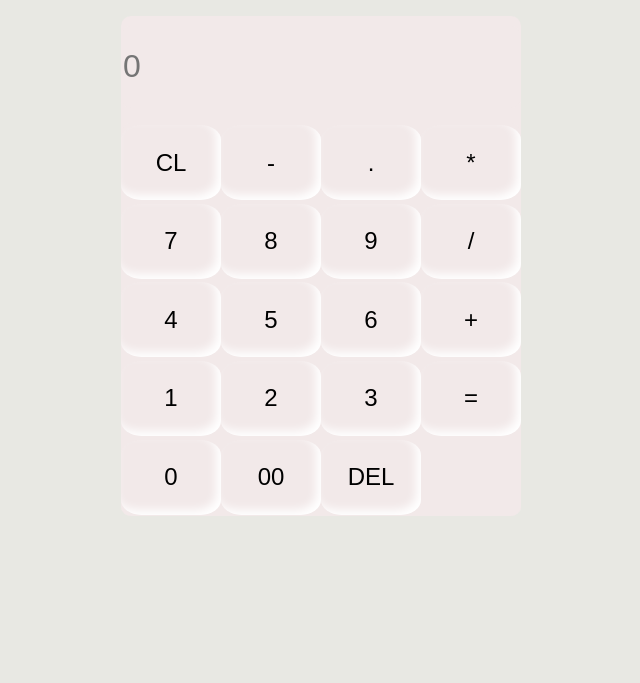
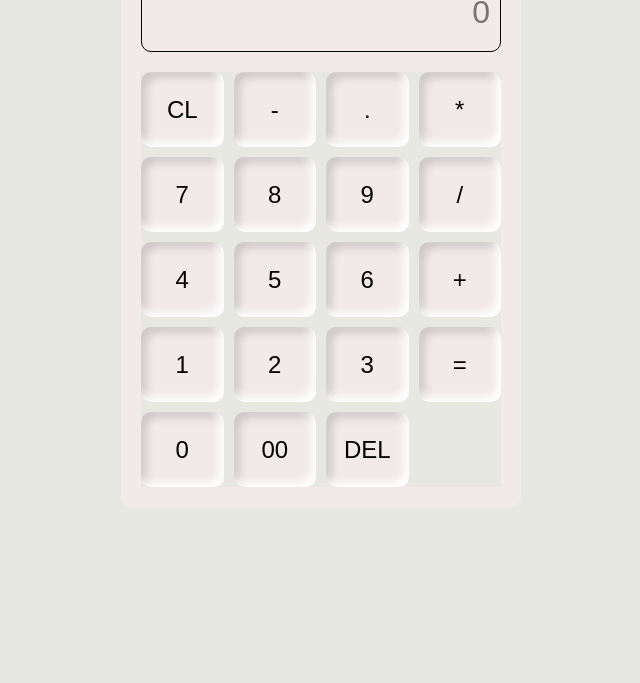
Before and after one commit to Sridharraj2023/Calcualtor-April-2024-task, a plain HTML site: page index.html in a window 1280 px wide. Shown: the part 117-800 px from the top of the page, without its empty margins (319-959 px from the left). Drawn offline with Linux system fonts and the light colour scheme.

Commit message:
Update index.css

```diff
--- a/index.css
+++ b/index.css
@@ -1,77 +1,65 @@
-*{
-  margin-top: 2.5%;
-  background-color: rgb(232, 232, 227);
+* {
+    margin: 0;
+    padding: 0;
+    box-sizing: border-box;
+    background-color: rgb(232, 232, 227);
 }
 
-h1{
+body {
+    font-family: 'Courier New', Courier, monospace;
+}
+
+h1 {
     text-align: center;
     font-size: xx-large;
-    font-family: 'Courier New', Courier, monospace;
-
+    margin-top: 2.5%;
 }
 
-.main{
-
+.main {
     display: flex;
-    flex-wrap: wrap;
-    margin: 1px solid black;
+    flex-direction: column;
+    align-items: center;
     background-color: rgb(242, 233, 233);
-    height: 500px;
-    width: 400px;
-    border: 1px;
+    height: auto;
+    width: 90%;
+    max-width: 400px;
     border-radius: 10px;
-
-
+    padding: 20px;
 }
 
-.input{
-
-    margin: 1px solid black;
+.input {
+    width: 100%;
     height: 80px;
-    width:100%;
     background-color: rgb(242, 233, 233);
-    border: 1px;
+    border: 1px solid black;
     border-radius: 10px;
     color: black;
-    cursor: pointer;
+    cursor: default;
     font-size: xx-large;
+    text-align: right;
+    padding-right: 10px;
+    margin-bottom: 20px;
 }
 
-.tablediv{
-    background-color: rgb(242, 233, 233);
-    text-align: center;
-    font-family: Verdana, Geneva, Tahoma, sans-serif;
+.tablediv {
     display: grid;
-    grid-template-columns: repeat(4, 100px);
-    margin: none;
-    border: 1px;
-    border-radius: 10px;
-
+    grid-template-columns: repeat(4, 1fr);
+    gap: 10px;
+    width: 100%;
 }
 
-.button{
+.button {
     background-color: rgb(242, 233, 233);
-    box-shadow: inset -5px -5px 10px #ffffff;
-                inset 5px 5px 10px rgba (0,0,0,.16);
-    padding: 1px
-    margin: none;
+    box-shadow: inset -5px -5px 10px #ffffff,
+                inset 5px 5px 10px rgba(0, 0, 0, 0.16);
     border: none;
-    border-radius:20%;
+    border-radius: 10px;
     height: 75px;
-    width: 25%px;
     font-size: x-large;
-
+    cursor: pointer;
+    transition: all 0.2s ease;
 }
 
-[class*="col-"] {
-    width: 100%;
-  }
-
-  @media only screen and (min-width: 600px) {
-    /* For tablets: */
-
-  }
-  @media only screen and (min-width: 768px) {
-    /* For desktop: */
-
-  }
+.button:hover {
+    background-color: rgb(232, 232, 227);
+}
```
